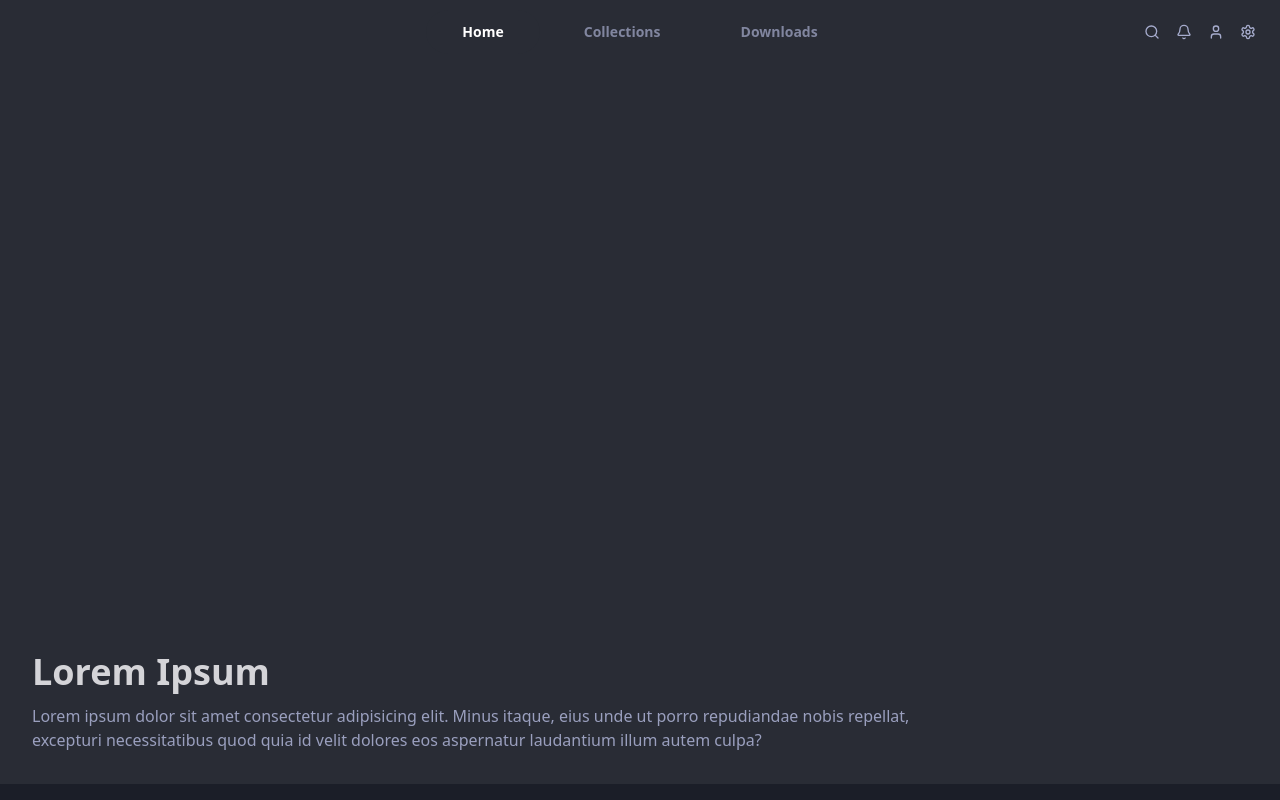
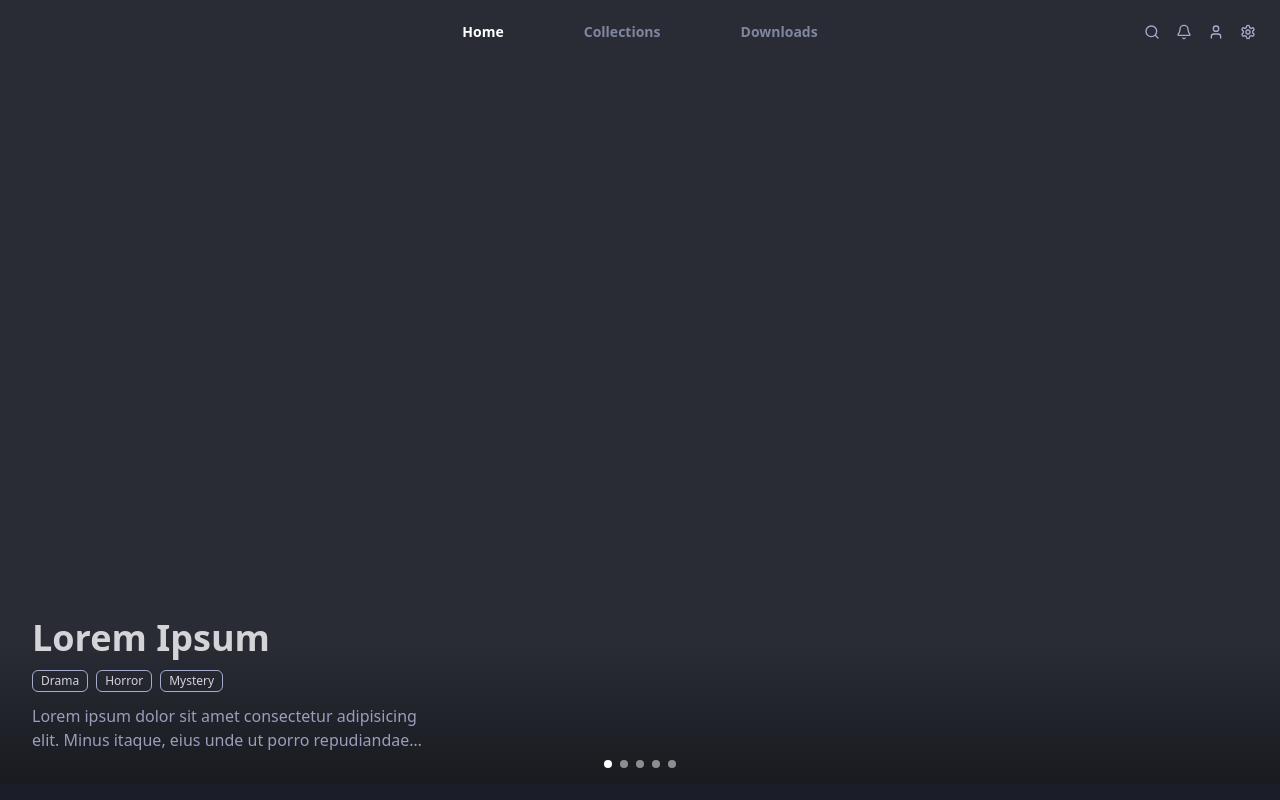
Before and after one commit to yerovyespitia/seijaku, a React (Vite) app: page / in a window 1280 px wide. Shown: the top 800 px of the page. Built offline with nearby package versions, Linux system fonts and the light colour scheme.

Commit message:
feat: add categories and dots to move around videos

```diff
--- a/src/components/Hero.tsx
+++ b/src/components/Hero.tsx
@@ -1,15 +1,43 @@
+import { useState } from 'react'
+
 export const Hero = () => {
+  const [currentVideo, setCurrentVideo] = useState(0)
+
   return (
     <section className='relative bg-sd aspect-video'>
+      <div className='absolute bottom-0 left-0 right-0 bg-gradient-to-t from-black/40 to-transparent h-1/5 flex items-center justify-center'></div>
       <div className='absolute bottom-8 left-8 right-8'>
         <h2 className='text-4xl font-bold text-zinc-300 mb-3'>Lorem Ipsum</h2>
-        <p className='text-txtGray/90 w-full lg:w-3/4'>
+        <div className='flex items-center gap-2'>
+          <p className='border border-txtGray rounded-md w-fit px-2 py-0.5 text-xs mb-3'>
+            Drama
+          </p>
+          <p className='border border-txtGray rounded-md w-fit px-2 py-0.5 text-xs mb-3'>
+            Horror
+          </p>
+          <p className='border border-txtGray rounded-md w-fit px-2 py-0.5 text-xs mb-3'>
+            Mystery
+          </p>
+        </div>
+        <p className='text-txtGray/90 w-1/3 line-clamp-2'>
           Lorem ipsum dolor sit amet consectetur adipisicing elit. Minus itaque,
           eius unde ut porro repudiandae nobis repellat, excepturi
           necessitatibus quod quia id velit dolores eos aspernatur laudantium
           illum autem culpa?
         </p>
       </div>
+      <div className='absolute bottom-4 left-0 right-0 flex justify-center space-x-2'>
+        {Array.from({ length: 5 }).map((_, index) => (
+          <button
+            key={index}
+            onClick={() => setCurrentVideo(index)}
+            className={`size-2 rounded-full ${
+              index === currentVideo ? 'bg-white' : 'bg-white bg-opacity-50'
+            } hover:bg-opacity-100 transition-all duration-300`}
+            aria-label={`Go to video ${index + 1}`}
+          />
+        ))}
+      </div>
     </section>
   )
 }
```
